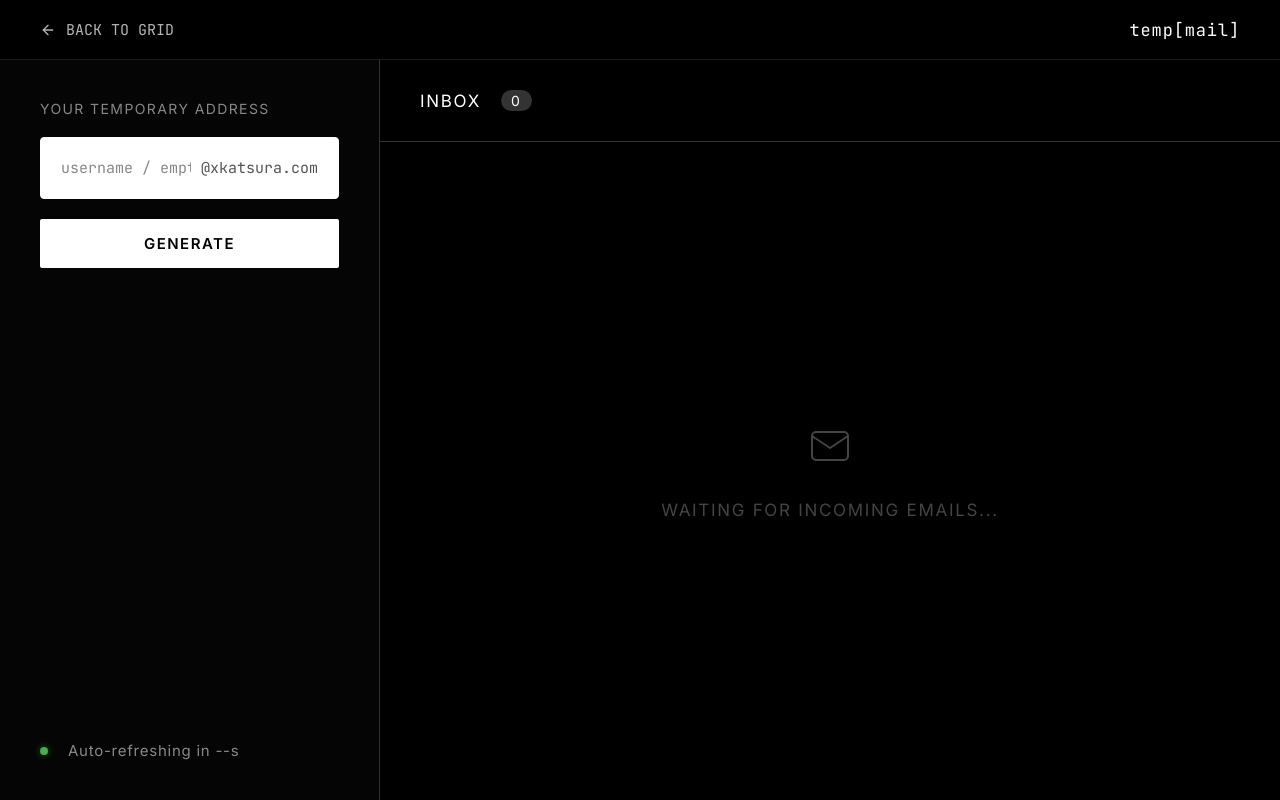
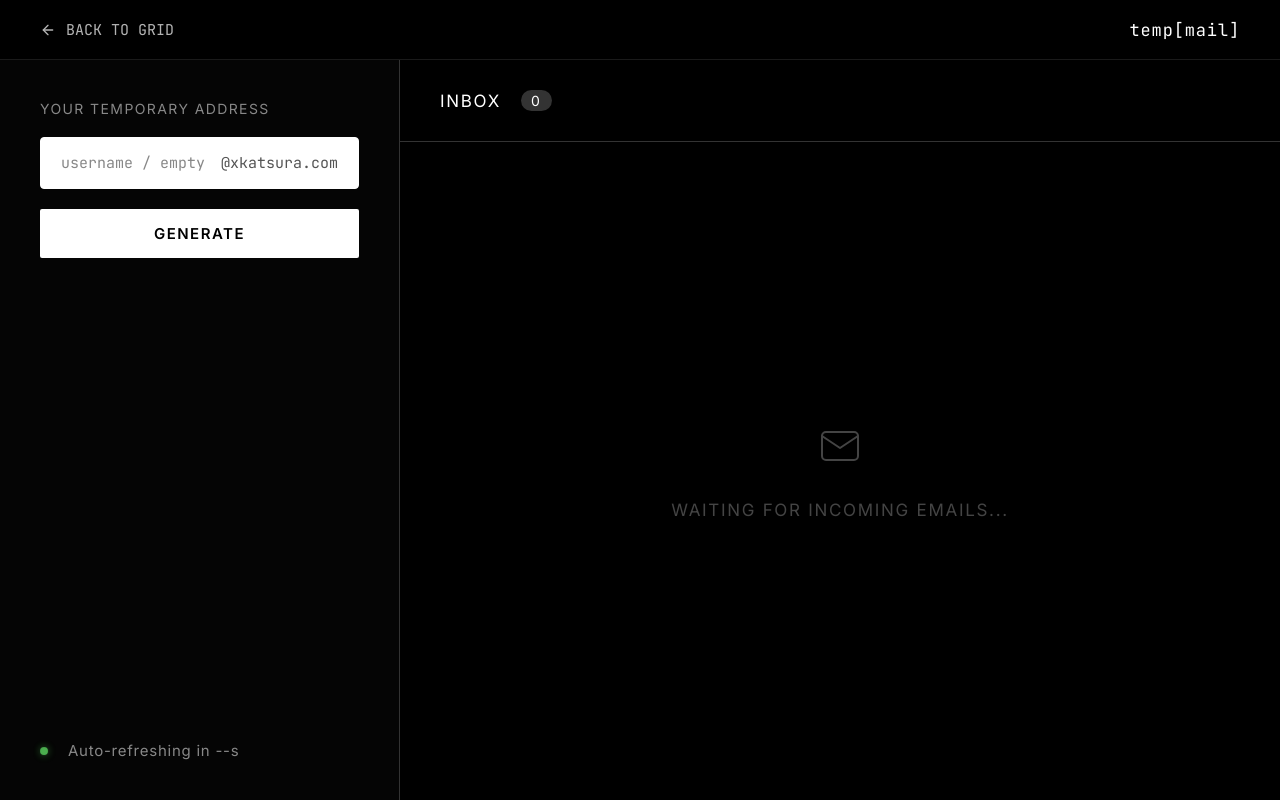
Before and after one commit to katsuraxyz/xkatsura, a website: page tempmail/index.html in a window 1280 px wide. Both pictures are taken after a click on the button "CREATE EMAIL". Drawn offline with Linux system fonts and the light colour scheme.

Commit message:
Widen sidebar and shorten placeholder to fit without truncating

```diff
--- a/tempmail/index.html
+++ b/tempmail/index.html
@@ -4,7 +4,7 @@
   <meta charset="UTF-8">
   <meta name="viewport" content="width=device-width, initial-scale=1.0">
   <title>xkatsura | Temp Mail</title>
-  <link rel="stylesheet" href="styles.css?v=4">
+  <link rel="stylesheet" href="styles.css?v=5">
   <link rel="preconnect" href="https://fonts.googleapis.com">
   <link rel="preconnect" href="https://fonts.gstatic.com" crossorigin>
   <link href="https://fonts.googleapis.com/css2?family=Inter:wght@300;400;500;600&family=JetBrains+Mono:wght@400;500;600&display=swap" rel="stylesheet">
@@ -39,7 +39,7 @@
           </div>
 
           <div class="tm-custom-input-container white-box" id="tm-custom-input-container" style="display: none;">
-            <input type="text" class="tm-custom-input" id="tm-custom-input" placeholder="username / empty for random" autocomplete="off">
+            <input type="text" class="tm-custom-input" id="tm-custom-input" placeholder="username / empty" autocomplete="off">
             <span class="tm-domain">@xkatsura.com</span>
           </div>
 
--- a/tempmail/styles.css
+++ b/tempmail/styles.css
@@ -65,7 +65,7 @@ body {
 }
 
 .tm-sidebar {
-  width: 380px;
+  width: 400px;
   border-right: 1px solid #333;
   padding: 2rem;
   display: flex;
@@ -110,7 +110,7 @@ body {
   align-items: center;
   justify-content: space-between;
   border: 1px solid #333;
-  padding: 1rem;
+  padding: 0.75rem 1rem;
   background-color: #000;
   border-radius: 4px;
 }
```
